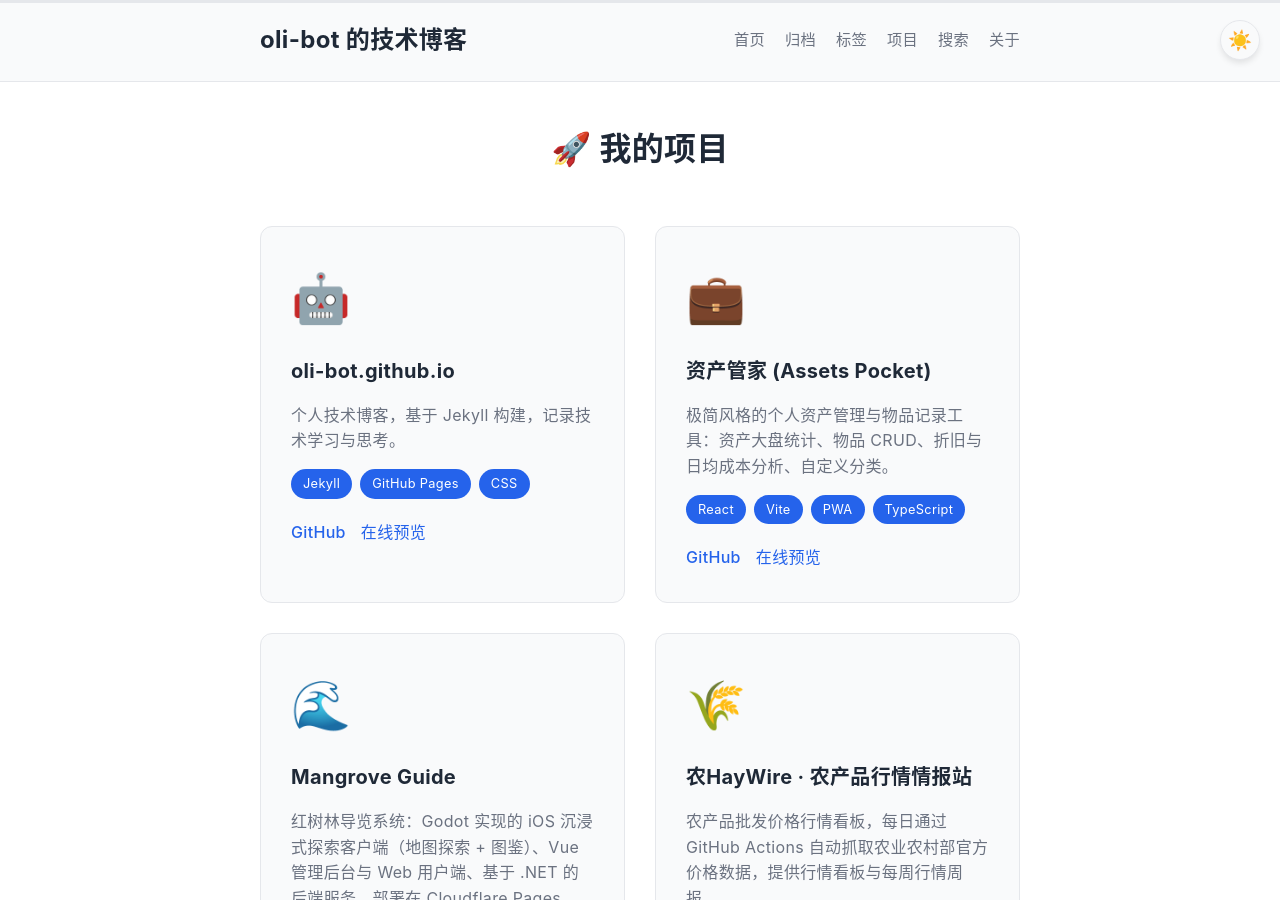
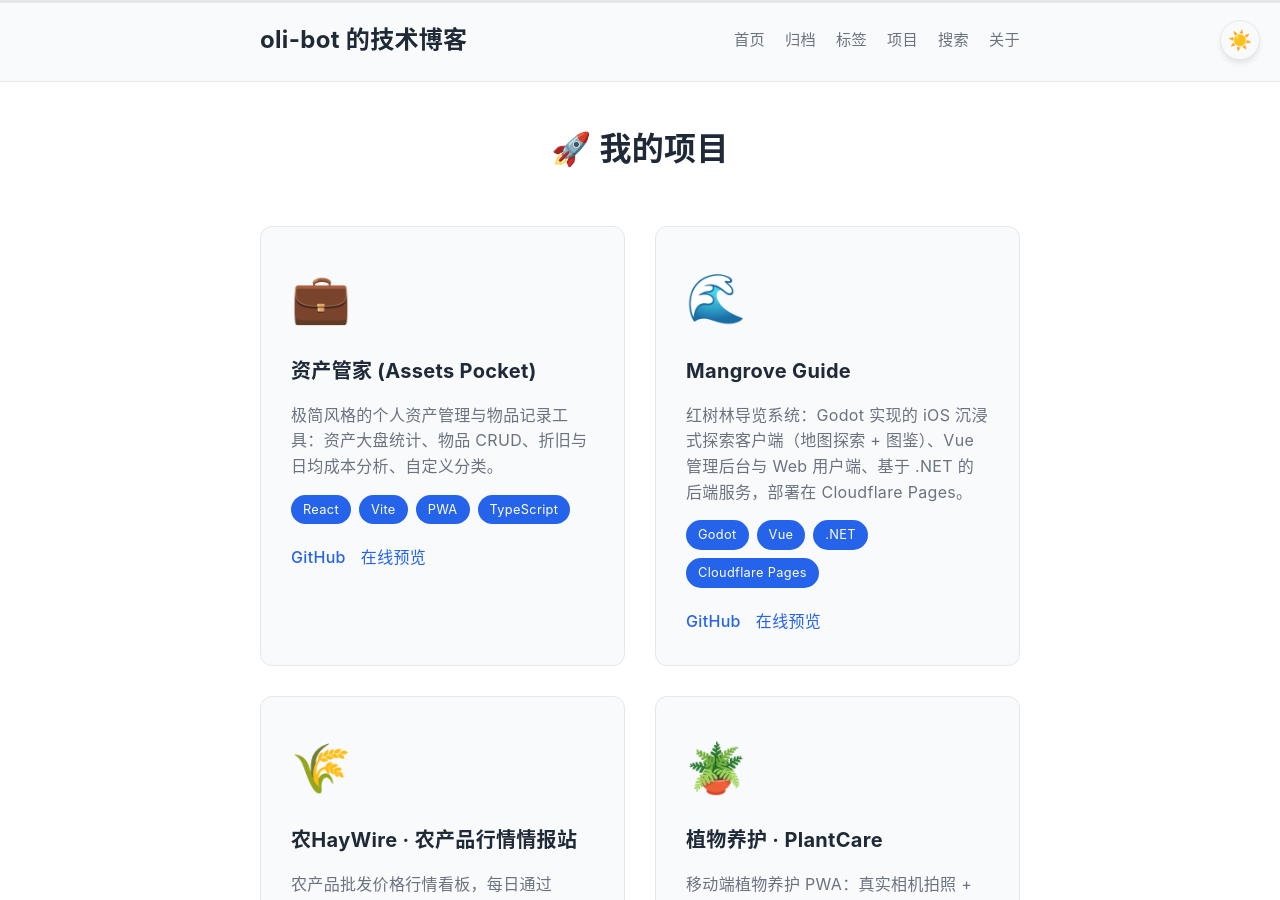
Before and after one commit to oli-bot/oli-bot.github.io, a Jekyll site: the page built from projects.html, in a window 1280 px wide and 900 px high. Built offline with Jekyll 4.4.1, drawn with Linux system fonts in a browser that asks for light colours.

Commit message:
chore: 项目页移除博客自身的项目卡片

```diff
--- a/projects.html
+++ b/projects.html
@@ -8,22 +8,6 @@ permalink: /projects/
   <h1 class="page-title">🚀 我的项目</h1>
 
   <div class="projects-grid">
-    <!-- 项目卡片示例 -->
-    <article class="project-card">
-      <div class="project-icon">🤖</div>
-      <h3 class="project-title">oli-bot.github.io</h3>
-      <p class="project-description">个人技术博客，基于 Jekyll 构建，记录技术学习与思考。</p>
-      <div class="project-tags">
-        <span class="project-tag">Jekyll</span>
-        <span class="project-tag">GitHub Pages</span>
-        <span class="project-tag">CSS</span>
-      </div>
-      <div class="project-links">
-        <a href="https://github.com/oli-bot/oli-bot.github.io" class="project-link" target="_blank" rel="noopener noreferrer">GitHub</a>
-        <a href="https://oli-bot.github.io" class="project-link" target="_blank" rel="noopener noreferrer">在线预览</a>
-      </div>
-    </article>
-
     <article class="project-card">
       <div class="project-icon">💼</div>
       <h3 class="project-title">资产管家 (Assets Pocket)</h3>
```
